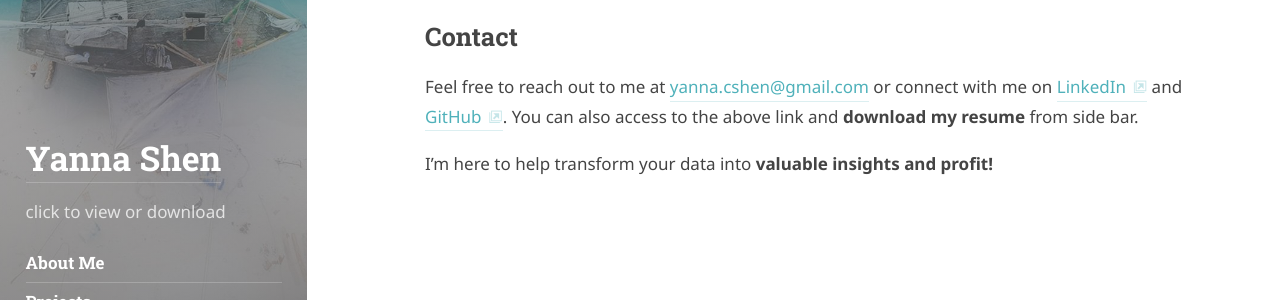
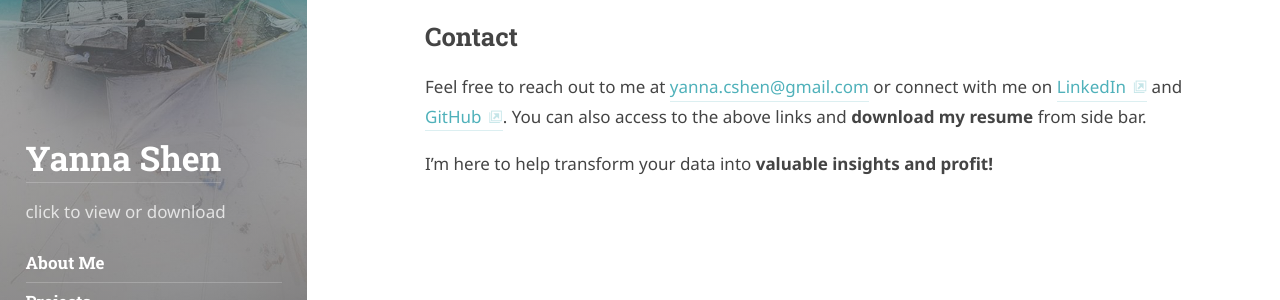
Before and after one commit to YannaCS/YannaCS.github.io, a Jekyll site: the page built from about.md, in a window 1280 px wide and 900 px high, scrolled down 6811 px. Shown: the part 467-767 px from the top of the window. Built offline with Jekyll 4.4.1, drawn with Linux system fonts in a browser that asks for light colours; some web fonts are replaced.

Commit message:
about me

```diff
--- a/about.md
+++ b/about.md
@@ -30,7 +30,7 @@ order: 1
 .timeline-item {
   position: relative;
   width: 100%;
-  margin-bottom: -50px;
+  margin-bottom: -60px;
   display: flex;
   justify-content: space-between;
   align-items: center;
@@ -1085,7 +1085,7 @@ We really enjoy the US's friendly pet-environment and appreciate people saying "
 
 ## Contact
 
-Feel free to reach out to me at [yanna.cshen@gmail.com](mailto:yanna.cshen@gmail.com) or connect with me on [LinkedIn](https://www.linkedin.com/in/chengyang-shen) and [GitHub](https://github.com/YannisCS). You can also access to the above link and **download my resume** from side bar.
+Feel free to reach out to me at [yanna.cshen@gmail.com](mailto:yanna.cshen@gmail.com) or connect with me on [LinkedIn](https://www.linkedin.com/in/chengyang-shen) and [GitHub](https://github.com/YannisCS). You can also access to the above links and **download my resume** from side bar.
 
 I'm here to help transform your data into **valuable insights and profit!**
 
```
Also changed, not shown: 2 other files.
